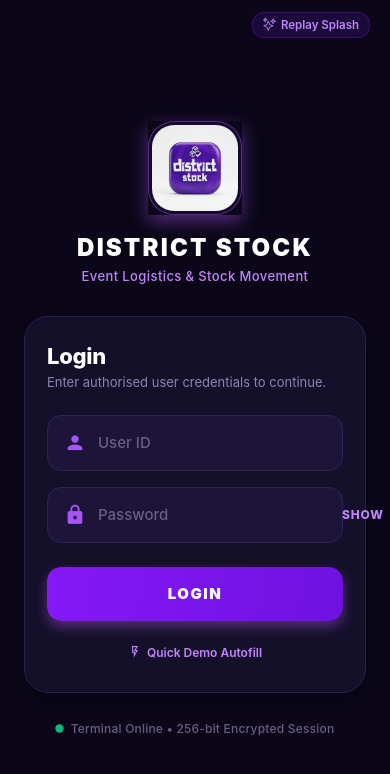
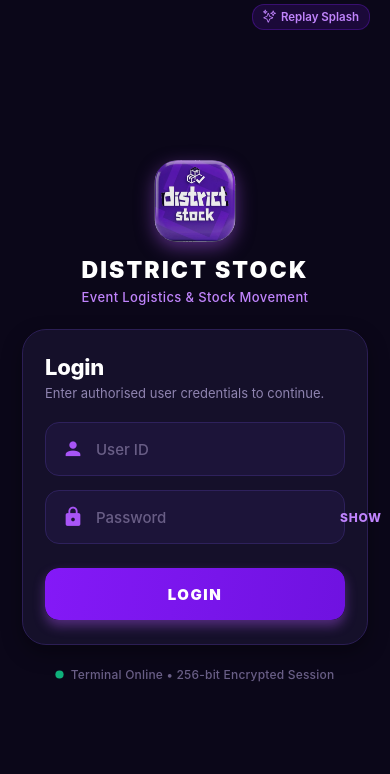
Before and after one commit to itsankitsinghh/district-stock, a React Native app: screen / in a window 390 px wide. Shown: the top 774 px of the page. Built offline with nearby package versions, Linux system fonts and the light colour scheme.

Commit message:
fix: trim logo borders, remove quick fill, fix keyboard avoidance, and polish Splash layout

```diff
--- a/App.js
+++ b/App.js
@@ -6,7 +6,7 @@ import LoginScreen from './src/screens/LoginScreen';
 import DashboardScreen from './src/screens/DashboardScreen';
 
 export default function App() {
-  const [currentScreen, setCurrentScreen] = useState('splash'); // 'splash' | 'login' | 'dashboard'
+  const [currentScreen, setCurrentScreen] = useState('splash');
   const [session, setSession] = useState(null);
 
   const handleSplashFinish = () => {
@@ -53,6 +53,6 @@ export default function App() {
 const styles = StyleSheet.create({
   root: {
     flex: 1,
-    backgroundColor: '#000',
+    backgroundColor: '#0B0719',
   },
 });
--- a/app.json
+++ b/app.json
@@ -15,7 +15,8 @@
         "foregroundImage": "./assets/android-icon-foreground.png",
         "backgroundImage": "./assets/android-icon-background.png",
         "monochromeImage": "./assets/android-icon-monochrome.png"
-      }
+      },
+      "softwareKeyboardLayoutMode": "resize"
     },
     "web": {
       "favicon": "./assets/favicon.png"
--- a/src/screens/LoginScreen.js
+++ b/src/screens/LoginScreen.js
@@ -16,7 +16,7 @@ import {
 } from 'react-native';
 import { SafeAreaView } from 'react-native-safe-area-context';
 import { LinearGradient } from 'expo-linear-gradient';
-import { Ionicons, MaterialCommunityIcons } from '@expo/vector-icons';
+import { MaterialCommunityIcons, Ionicons } from '@expo/vector-icons';
 import { COLORS } from '../theme/colors';
 
 export default function LoginScreen({ onLoginSuccess, onReplaySplash }) {
@@ -25,6 +25,8 @@ export default function LoginScreen({ onLoginSuccess, onReplaySplash }) {
   const [showPassword, setShowPassword] = useState(false);
   const [isLoading, setIsLoading] = useState(false);
   const [focusedInput, setFocusedInput] = useState(null); // 'user' | 'pass' | null
+
+  const scrollViewRef = useRef(null);
 
   // Pulsing animation for the "Terminal Online" status dot
   const pulseAnim = useRef(new Animated.Value(0.4)).current;
@@ -68,9 +70,12 @@ export default function LoginScreen({ onLoginSuccess, onReplaySplash }) {
     }, 700);
   };
 
-  const handleQuickDemoFill = () => {
-    setUserId('DST-CREW-8942');
-    setPassword('district@2026');
+  const handleFocusPassword = () => {
+    setFocusedInput('pass');
+    // Smoothly scroll down so password field and login button are completely in view above keyboard
+    setTimeout(() => {
+      scrollViewRef.current?.scrollToEnd({ animated: true });
+    }, 150);
   };
 
   return (
@@ -93,22 +98,23 @@ export default function LoginScreen({ onLoginSuccess, onReplaySplash }) {
 
       <KeyboardAvoidingView
         behavior={Platform.OS === 'ios' ? 'padding' : undefined}
+        keyboardVerticalOffset={Platform.OS === 'ios' ? 20 : 0}
         style={styles.flexOne}
       >
         <ScrollView
+          ref={scrollViewRef}
           showsVerticalScrollIndicator={false}
+          keyboardShouldPersistTaps="handled"
           contentContainerStyle={styles.scrollContent}
         >
           {/* Header Brand Section */}
           <View style={styles.brandContainer}>
             <View style={styles.logoWrapper}>
-              <View style={styles.logoGlowRing}>
-                <Image
-                  source={require('../../assets/district_logo.png')}
-                  style={styles.logoImage}
-                  resizeMode="contain"
-                />
-              </View>
+              <Image
+                source={require('../../assets/district_logo.png')}
+                style={styles.logoImage}
+                resizeMode="contain"
+              />
             </View>
 
             <Text style={styles.brandTitle}>DISTRICT STOCK</Text>
@@ -167,7 +173,7 @@ export default function LoginScreen({ onLoginSuccess, onReplaySplash }) {
                 value={password}
                 onChangeText={setPassword}
                 secureTextEntry={!showPassword}
-                onFocus={() => setFocusedInput('pass')}
+                onFocus={handleFocusPassword}
                 onBlur={() => setFocusedInput(null)}
               />
               <TouchableOpacity
@@ -200,16 +206,6 @@ export default function LoginScreen({ onLoginSuccess, onReplaySplash }) {
                   <Text style={styles.loginButtonText}>LOGIN</Text>
                 )}
               </LinearGradient>
-            </TouchableOpacity>
-
-            {/* User-friendly Quick Demo Credentials Helper */}
-            <TouchableOpacity
-              onPress={handleQuickDemoFill}
-              style={styles.demoFillRow}
-              activeOpacity={0.7}
-            >
-              <MaterialCommunityIcons name="flash-outline" size={14} color={COLORS.textLilac} />
-              <Text style={styles.demoFillText}>Quick Demo Autofill</Text>
             </TouchableOpacity>
           </View>
 
@@ -253,7 +249,7 @@ const styles = StyleSheet.create({
     flexDirection: 'row',
     justifyContent: 'flex-end',
     paddingHorizontal: 20,
-    paddingTop: Platform.OS === 'android' ? 36 : 12,
+    paddingTop: Platform.OS === 'android' ? 8 : 4,
   },
   replayButton: {
     flexDirection: 'row',
@@ -273,37 +269,32 @@ const styles = StyleSheet.create({
   },
   scrollContent: {
     flexGrow: 1,
-    paddingHorizontal: 24,
-    paddingTop: 10,
-    paddingBottom: 36,
+    paddingHorizontal: 22,
+    paddingTop: 8,
+    paddingBottom: 40,
     justifyContent: 'center',
   },
   brandContainer: {
     alignItems: 'center',
-    marginBottom: 32,
+    marginBottom: 24,
   },
   logoWrapper: {
-    marginBottom: 18,
+    marginBottom: 14,
     shadowColor: COLORS.primaryGlow,
     shadowOffset: { width: 0, height: 6 },
     shadowOpacity: 0.5,
-    shadowRadius: 16,
+    shadowRadius: 18,
     elevation: 10,
-  },
-  logoGlowRing: {
-    padding: 3,
-    borderRadius: 26,
-    borderWidth: 1.5,
-    borderColor: 'rgba(157, 78, 221, 0.5)',
-    backgroundColor: 'rgba(35, 15, 75, 0.4)',
+    borderRadius: 24,
+    overflow: 'hidden',
   },
   logoImage: {
-    width: 86,
-    height: 86,
+    width: 82,
+    height: 82,
     borderRadius: 22,
   },
   brandTitle: {
-    fontSize: 24,
+    fontSize: 23,
     fontWeight: '900',
     color: COLORS.white,
     letterSpacing: 2.2,
@@ -314,14 +305,15 @@ const styles = StyleSheet.create({
     fontWeight: '500',
     color: COLORS.textLilac,
     letterSpacing: 0.4,
-    marginTop: 6,
+    marginTop: 5,
     textAlign: 'center',
   },
   loginCard: {
     backgroundColor: COLORS.cardBg,
     borderRadius: 24,
     paddingHorizontal: 22,
-    paddingVertical: 26,
+    paddingTop: 24,
+    paddingBottom: 24,
     borderWidth: 1,
     borderColor: COLORS.borderCard,
     shadowColor: '#000',
@@ -340,7 +332,7 @@ const styles = StyleSheet.create({
     fontSize: 13,
     color: COLORS.textMuted,
     marginTop: 4,
-    marginBottom: 24,
+    marginBottom: 20,
     lineHeight: 18,
   },
   inputWrapper: {
@@ -351,8 +343,8 @@ const styles = StyleSheet.create({
     borderWidth: 1.2,
     borderColor: COLORS.borderInput,
     paddingHorizontal: 16,
-    height: 56,
-    marginBottom: 16,
+    height: 54,
+    marginBottom: 14,
   },
   inputWrapperFocused: {
     borderColor: COLORS.borderFocus,
@@ -379,7 +371,7 @@ const styles = StyleSheet.create({
     letterSpacing: 0.8,
   },
   loginButtonWrapper: {
-    marginTop: 8,
+    marginTop: 10,
     borderRadius: 14,
     overflow: 'hidden',
     shadowColor: COLORS.primaryGlow,
@@ -389,7 +381,7 @@ const styles = StyleSheet.create({
     elevation: 6,
   },
   loginButton: {
-    height: 54,
+    height: 52,
     alignItems: 'center',
     justifyContent: 'center',
     borderRadius: 14,
@@ -400,24 +392,11 @@ const styles = StyleSheet.create({
     color: COLORS.white,
     letterSpacing: 1.5,
   },
-  demoFillRow: {
-    flexDirection: 'row',
-    alignItems: 'center',
-    justifyContent: 'center',
-    marginTop: 18,
-    paddingVertical: 6,
-  },
-  demoFillText: {
-    fontSize: 12,
-    fontWeight: '600',
-    color: COLORS.textLilac,
-    marginLeft: 5,
-  },
   footerStatus: {
     flexDirection: 'row',
     alignItems: 'center',
     justifyContent: 'center',
-    marginTop: 28,
+    marginTop: 22,
   },
   statusDot: {
     width: 7,
--- a/src/screens/SplashScreen.js
+++ b/src/screens/SplashScreen.js
@@ -3,7 +3,6 @@ import {
   StyleSheet,
   View,
   Text,
-  Image,
   Animated,
   Dimensions,
   StatusBar,
@@ -18,7 +17,7 @@ const { width } = Dimensions.get('window');
 export default function SplashScreen({ onFinish }) {
   const progressAnim = useRef(new Animated.Value(0)).current;
   const fadeAnim = useRef(new Animated.Value(0)).current;
-  const truckTranslate = useRef(new Animated.Value(14)).current;
+  const truckTranslate = useRef(new Animated.Value(20)).current;
   const packageFloat = useRef(new Animated.Value(0)).current;
 
   useEffect(() => {
@@ -26,12 +25,12 @@ export default function SplashScreen({ onFinish }) {
     Animated.parallel([
       Animated.timing(fadeAnim, {
         toValue: 1,
-        duration: 900,
+        duration: 800,
         useNativeDriver: true,
       }),
       Animated.spring(truckTranslate, {
         toValue: 0,
-        friction: 5,
+        friction: 6,
         tension: 40,
         useNativeDriver: true,
       }),
@@ -41,7 +40,7 @@ export default function SplashScreen({ onFinish }) {
     Animated.loop(
       Animated.sequence([
         Animated.timing(packageFloat, {
-          toValue: -6,
+          toValue: -8,
           duration: 900,
           useNativeDriver: true,
         }),
@@ -53,10 +52,10 @@ export default function SplashScreen({ onFinish }) {
       ])
     ).start();
 
-    // Progress bar animation (loads smoothly over 2.6s)
+    // Progress bar animation (loads smoothly over 2.4s)
     Animated.timing(progressAnim, {
       toValue: 1,
-      duration: 2600,
+      duration: 2400,
       useNativeDriver: false,
     }).start(() => {
       if (onFinish) {
@@ -67,36 +66,31 @@ export default function SplashScreen({ onFinish }) {
 
   const progressWidth = progressAnim.interpolate({
     inputRange: [0, 1],
-    outputRange: [0, width * 0.48],
+    outputRange: [0, width * 0.5],
   });
 
   return (
     <LinearGradient
-      colors={['#0B0719', '#1C0D3D', '#080514']}
-      start={{ x: 0.1, y: 0 }}
-      end={{ x: 0.9, y: 1 }}
+      colors={['#0B0719', '#1A0B3B', '#070412']}
+      start={{ x: 0.2, y: 0 }}
+      end={{ x: 0.8, y: 1 }}
       style={styles.container}
     >
       <StatusBar barStyle="light-content" translucent backgroundColor="transparent" />
       <SafeAreaView style={styles.safeArea}>
         <Animated.View style={[styles.content, { opacity: fadeAnim }]}>
-          {/* Header Brand Section */}
+          {/* Clean Typography-First Header (Figma 1 · Splash accurate) */}
           <View style={styles.header}>
-            <View style={styles.logoWrapper}>
-              <View style={styles.logoGlowRing}>
-                <Image
-                  source={require('../../assets/district_logo.png')}
-                  style={styles.logoImage}
-                  resizeMode="contain"
-                />
+            <View style={styles.brandTitleRow}>
+              <Text style={styles.brandDistrict}>district</Text>
+              <View style={styles.stockBadge}>
+                <Text style={styles.stockBadgeText}>STOCK</Text>
               </View>
             </View>
-
-            <Text style={styles.brandTitle}>DISTRICT STOCK</Text>
-            <Text style={styles.headerSubtitle}>Event Logistics & Stock Movement</Text>
+            <Text style={styles.headerSubtitle}>Event Inventory & Logistics</Text>
           </View>
 
-          {/* Center Graphic: Neon Outline Cargo Truck & Package */}
+          {/* Center Hero: White Outline Cargo Truck & Floating Parcel */}
           <Animated.View
             style={[
               styles.centerGraphicContainer,
@@ -104,7 +98,7 @@ export default function SplashScreen({ onFinish }) {
             ]}
           >
             <View style={styles.truckIllustrationBox}>
-              {/* Floating Cargo Package */}
+              {/* Floating Cargo Parcel */}
               <Animated.View
                 style={[
                   styles.floatingPackage,
@@ -113,21 +107,21 @@ export default function SplashScreen({ onFinish }) {
               >
                 <MaterialCommunityIcons
                   name="package-variant-closed"
-                  size={30}
+                  size={32}
                   color={COLORS.textLilac}
                 />
               </Animated.View>
 
-              {/* Outline Logistics Truck */}
+              {/* Main Logistics Cargo Truck */}
               <View style={styles.truckWrapper}>
                 <MaterialCommunityIcons
                   name="truck-delivery-outline"
-                  size={108}
+                  size={120}
                   color={COLORS.white}
                 />
               </View>
 
-              {/* Glowing Road Dotted Line */}
+              {/* Glowing Road Dotted Dash */}
               <View style={styles.roadLineContainer}>
                 <View style={styles.roadLine} />
               </View>
@@ -139,7 +133,7 @@ export default function SplashScreen({ onFinish }) {
             <Text style={styles.taglineMain}>Better events.</Text>
             <Text style={styles.taglineSub}>Smarter logistics.</Text>
 
-            {/* Glowing Progress Bar */}
+            {/* Glowing Smooth Progress Bar */}
             <View style={styles.progressBarTrack}>
               <Animated.View style={[styles.progressBarFill, { width: progressWidth }]}>
                 <LinearGradient
@@ -173,64 +167,63 @@ const styles = StyleSheet.create({
   },
   header: {
     alignItems: 'center',
-    marginTop: 36,
+    marginTop: 48,
   },
-  logoWrapper: {
-    marginBottom: 16,
-    shadowColor: COLORS.primaryGlow,
-    shadowOffset: { width: 0, height: 6 },
-    shadowOpacity: 0.5,
-    shadowRadius: 18,
-    elevation: 10,
+  brandTitleRow: {
+    flexDirection: 'row',
+    alignItems: 'center',
+    justifyContent: 'center',
   },
-  logoGlowRing: {
-    padding: 3,
-    borderRadius: 24,
-    borderWidth: 1.5,
-    borderColor: 'rgba(192, 132, 252, 0.45)',
-    backgroundColor: 'rgba(35, 15, 75, 0.5)',
-  },
-  logoImage: {
-    width: 76,
-    height: 76,
-    borderRadius: 20,
-  },
-  brandTitle: {
-    fontSize: 26,
+  brandDistrict: {
+    fontSize: 42,
     fontWeight: '900',
     color: COLORS.white,
-    letterSpacing: 2.2,
-    textAlign: 'center',
+    letterSpacing: -1.2,
+    textTransform: 'lowercase',
+  },
+  stockBadge: {
+    backgroundColor: '#7A1CE9',
+    paddingHorizontal: 8,
+    paddingVertical: 3,
+    borderRadius: 8,
+    marginLeft: 8,
+    borderWidth: 1,
+    borderColor: 'rgba(192, 132, 252, 0.4)',
+  },
+  stockBadgeText: {
+    fontSize: 12,
+    fontWeight: '900',
+    color: COLORS.white,
+    letterSpacing: 1.5,
   },
   headerSubtitle: {
-    fontSize: 13,
-    fontWeight: '500',
+    fontSize: 14,
+    fontWeight: '600',
     color: COLORS.textLilac,
-    letterSpacing: 0.5,
-    marginTop: 6,
+    letterSpacing: 0.8,
+    marginTop: 8,
     textAlign: 'center',
   },
   centerGraphicContainer: {
     alignItems: 'center',
     justifyContent: 'center',
-    marginVertical: 10,
   },
   truckIllustrationBox: {
     alignItems: 'center',
     justifyContent: 'center',
-    width: 220,
-    height: 180,
+    width: 240,
+    height: 190,
     position: 'relative',
   },
   floatingPackage: {
     position: 'absolute',
-    top: 10,
-    right: 44,
-    backgroundColor: 'rgba(123, 28, 240, 0.25)',
+    top: 6,
+    right: 48,
+    backgroundColor: 'rgba(122, 28, 233, 0.3)',
     borderRadius: 12,
     padding: 6,
-    borderWidth: 1.2,
-    borderColor: 'rgba(192, 132, 252, 0.5)',
+    borderWidth: 1.5,
+    borderColor: 'rgba(192, 132, 252, 0.55)',
   },
   truckWrapper: {
     alignItems: 'center',
@@ -241,34 +234,34 @@ const styles = StyleSheet.create({
     marginTop: -8,
   },
   roadLine: {
-    width: 175,
-    height: 2.5,
-    backgroundColor: 'rgba(192, 132, 252, 0.35)',
+    width: 190,
+    height: 3,
+    backgroundColor: 'rgba(192, 132, 252, 0.4)',
     borderRadius: 2,
   },
   footer: {
     alignItems: 'center',
     width: '100%',
-    marginBottom: 20,
+    marginBottom: 24,
   },
   taglineMain: {
-    fontSize: 21,
+    fontSize: 22,
     fontWeight: '800',
     color: COLORS.white,
-    letterSpacing: -0.3,
+    letterSpacing: -0.4,
     textAlign: 'center',
   },
   taglineSub: {
-    fontSize: 21,
+    fontSize: 22,
     fontWeight: '800',
     color: COLORS.white,
-    letterSpacing: -0.3,
+    letterSpacing: -0.4,
     textAlign: 'center',
-    marginTop: 2,
-    marginBottom: 28,
+    marginTop: 3,
+    marginBottom: 30,
   },
   progressBarTrack: {
-    width: width * 0.48,
+    width: width * 0.5,
     height: 4.5,
     backgroundColor: 'rgba(255, 255, 255, 0.12)',
     borderRadius: 6,
```
Also changed, not shown: assets/district_logo.png, assets/district_logo_clean.png (added). Lines whose indentation alone changed are shown as unchanged.
